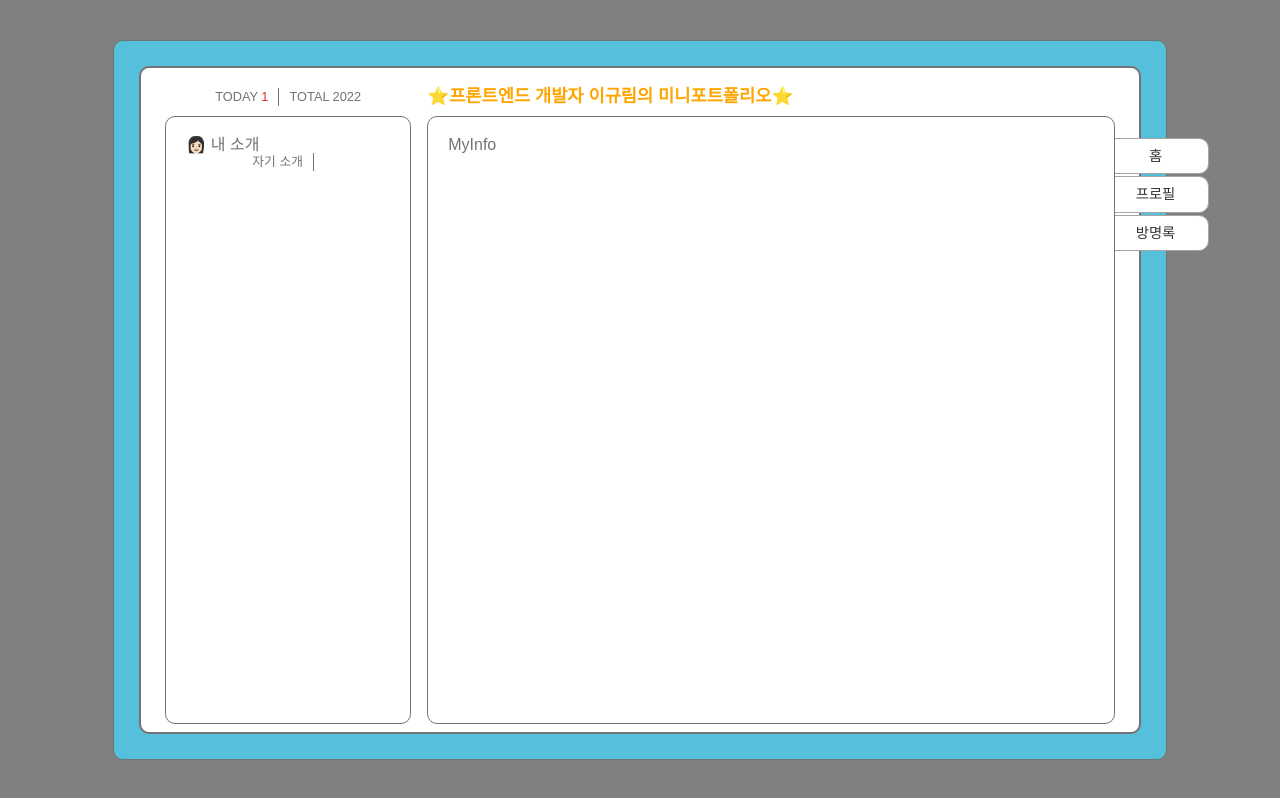
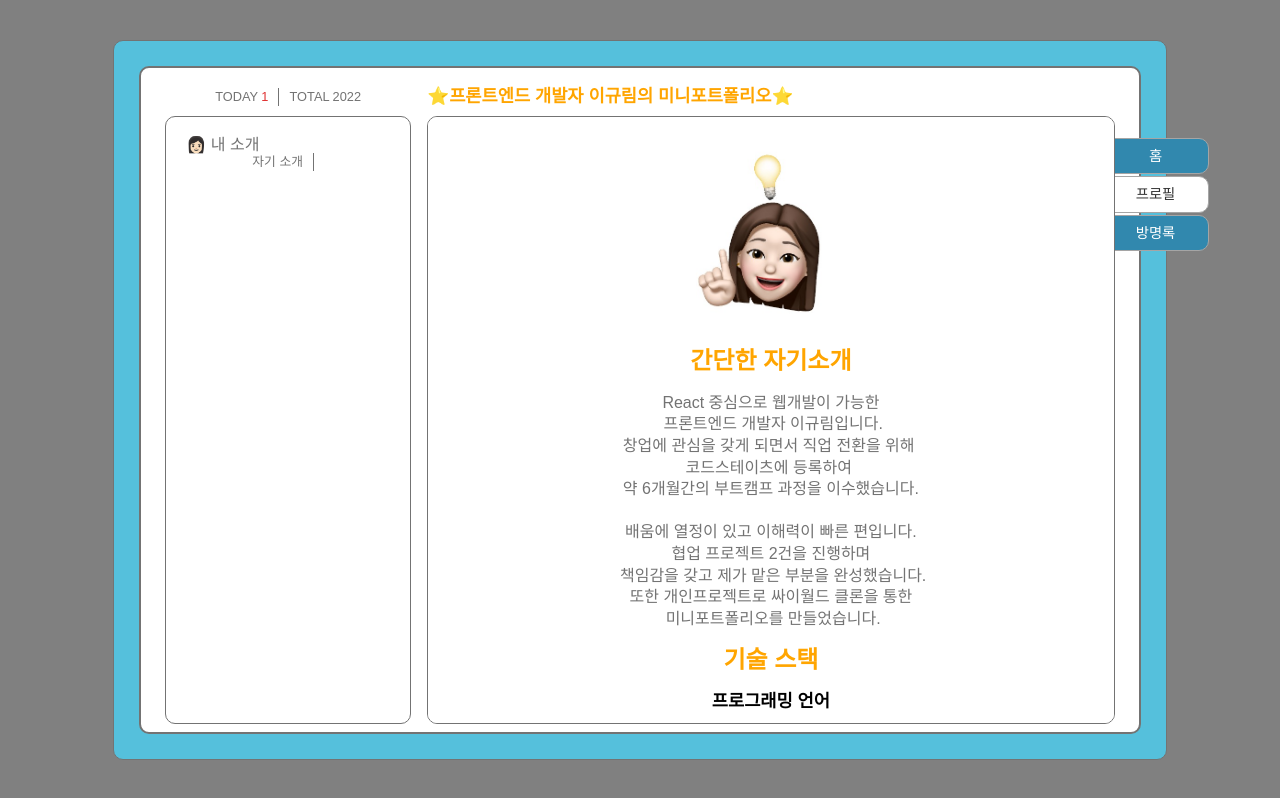
Before and after one commit to Kyoorim/project-danbi, a React (Create React App) app: page /aboutme in a window 1280 px wide. Built offline with nearby package versions, Linux system fonts and the light colour scheme; no server answers.

Commit message:
Feat: 프로필 페이지 완성

```diff
--- /dev/null
+++ b/src/asset/dummyMyInfo.js
@@ -0,0 +1,58 @@
+export const dummyMyInfo = [
+  {
+    id: 0,
+    title: '간단한 자기소개',
+    intro:
+      'React 중심으로 웹개발이 가능한\n 프론트엔드 개발자 이규림입니다.\n창업에 관심을 갖게 되면서 직업 전환을 위해 \n코드스테이츠에 등록하여 \n약 6개월간의 부트캠프 과정을 이수했습니다.\n\n배움에 열정이 있고 이해력이 빠른 편입니다.\n협업 프로젝트 2건을 진행하며\n 책임감을 갖고 제가 맡은 부분을 완성했습니다.\n또한 개인프로젝트로 싸이월드 클론을 통한\n 미니포트폴리오를 만들었습니다.',
+  },
+  {
+    id: 1,
+    title: '기술 스택',
+    name1: '프로그래밍 언어',
+    content1: 'Javascript, Typescript, HTML, CSS',
+    name2: '프레임워크 & 라이브러리',
+    content2: 'React, styled-components',
+    name3: 'Others',
+    content3: 'Git, Postman, Figma, Discord, Notion',
+  },
+  {
+    id: 2,
+    title: '프로젝트',
+    name1: 'Stack Overflow 클론:\nreact, styled-components',
+    content1:
+      '#백엔드와의 첫 공동프로젝트 #회원가입 및 로그인 구현 \n#게시판 CRUD 기능 중 Create 과 Read 기능 구현 ',
+    name2: '단비(단말기 비교사이트):\ntypescript, styled-components',
+    content2:
+      '#typescript 적용 #JWT토큰 및 쿠키 이용한 로그인 및 회원가입 구현',
+    name3: '싸이월드 미니포트폴리오:\njavascript, react, firebase',
+    content3:
+      '#첫 솔로 프로젝트 #firebase 적용\n# CRUD 전체 구현 및 사진업로드 기능 구현 ',
+  },
+  {
+    id: 3,
+    title: '경력',
+    name1: '프랑스국제전시협회 / 2018.06 - 2022.04',
+    content1: '프랑스전시회 한국 유치 및 홍보 담당 PM',
+    name3: '국가관세종합정보망운영연합회(CUPIA) / 2017.01 - 2018.06',
+    content3:
+      '전자통관 플랫폼 구축 사업 내 포탈(Portal)팀 프랑스어 통번역 담당',
+  },
+  {
+    id: 4,
+    title: '교육',
+    name1: '코드스테이츠 / 2022.04 - 2022.10 ',
+    content1: '소프트웨어 엔지니어링 부트캠프 - (프론트엔드 39기)',
+    name2: '고려대학교 / 2008.03 - 2014.02',
+    content2: '불어불문학 전공/ 경영학 이중전공 ',
+    name3: '한국외국어대학교 통번역대학원 한불과 / 2015.03 - 2017.02 ',
+    content3: '한불 국제회의통역 전공',
+  },
+  {
+    id: 5,
+    title: '기타',
+    name1: '영어🇺🇸',
+    content1: '★★★★☆',
+    name2: '프랑스어🇫🇷',
+    content2: '★★★★★',
+  },
+];
--- /dev/null
+++ b/src/components/AboutMeProfile/AnswerBox/index.js
@@ -0,0 +1,23 @@
+import React from 'react';
+import * as S from './style';
+
+const AnswerBox = ({ answer }) => {
+  return (
+    <S.Container>
+      <h1>{answer.title}</h1>
+      <p>{answer.intro}</p>
+      {!answer.intro && (
+        <>
+          <h2>{answer.name1}</h2>
+          <h3>{answer.content1}</h3>
+          <h2>{answer.name2}</h2>
+          <h3>{answer.content2}</h3>
+          <h2>{answer.name3}</h2>
+          <h3>{answer.content3}</h3>
+        </>
+      )}
+    </S.Container>
+  );
+};
+
+export default AnswerBox;
--- /dev/null
+++ b/src/components/AboutMeProfile/AnswerBox/style.js
@@ -0,0 +1,27 @@
+import styled from 'styled-components';
+
+export const Container = styled.li`
+  display: flex;
+  flex-direction: column;
+  justify-content: center;
+  align-items: center;
+  width: 90%;
+  line-height: 135%;
+  white-space: pre-wrap;
+  text-align: center;
+  h1 {
+    font-size: 1.5rem;
+    color: orange;
+    font-weight: 600;
+    padding: 20px 0px;
+  }
+
+  h2 {
+    font-size: 1.1rem;
+    font-weight: 600;
+    color: black;
+  }
+  h3 {
+    padding: 10px 0px 15px 0px;
+  }
+`;
--- a/src/components/AboutMeProfile/MyInfo/index.js
+++ b/src/components/AboutMeProfile/MyInfo/index.js
@@ -1,7 +1,19 @@
 import React from 'react';
+import * as S from './style';
+import profilepic from '../../../asset/profilepic.jpeg';
+import { dummyMyInfo } from '../../../asset/dummyMyInfo';
+import AnswerBox from '../AnswerBox';
 
 const MyInfo = () => {
-  <div>마이인포입니다</div>;
+  const myinfo = dummyMyInfo;
+  return (
+    <S.Container>
+      <img src={profilepic} />
+      {myinfo?.map((el) => (
+        <AnswerBox key={el.id} answer={el} />
+      ))}
+    </S.Container>
+  );
 };
 
 export default MyInfo;
--- /dev/null
+++ b/src/components/AboutMeProfile/MyInfo/style.js
@@ -0,0 +1,11 @@
+import styled from 'styled-components';
+
+export const Container = styled.ul`
+  display: flex;
+  flex-direction: column;
+  justify-content: center;
+  align-items: center;
+  img {
+    width: 30%;
+  }
+`;
--- a/src/components/BoardBox/index.js
+++ b/src/components/BoardBox/index.js
@@ -4,7 +4,7 @@ import { dbService, storageService } from '../../config';
 import { doc, deleteDoc, updateDoc } from 'firebase/firestore';
 import { deleteObject, ref } from 'firebase/storage';
 
-const BoardBox = ({ list, isOwner }) => {
+const BoardBox = ({ list, isOwner, isLoggedIn }) => {
   const [editing, setEditing] = useState(false);
   const [newText, setNewText] = useState(list.text);
 
@@ -82,7 +82,7 @@ const BoardBox = ({ list, isOwner }) => {
               <h4>{list.author}</h4>
               <span>({list.postedAt})</span>
             </div>
-            {isOwner && (
+            {isOwner && isLoggedIn && (
               <div>
                 <button onClick={toggleEditing}>수정 </button>
                 <span>|</span>
--- a/src/components/Layout/Card/style.js
+++ b/src/components/Layout/Card/style.js
@@ -11,12 +11,9 @@ export const Wrapper = styled.div`
   border-radius: 10px;
   background-color: white;
   box-sizing: border-box;
-  overflow-y: auto;
+  overflow-y: scroll;
   section {
     width: 100%;
     height: 100%;
   }
-  &::-webkit-scrollbar {
-    display: none;
-  }
 `;
--- a/src/components/Nav/index.js
+++ b/src/components/Nav/index.js
@@ -8,17 +8,26 @@ const Nav = () => {
       <S.Nav>
         <ul>
           <li>
-            <NavLink exact to="/" className="selected">
+            <NavLink
+              to="/"
+              className={({ isActive }) => (isActive ? 'selected' : '')}
+            >
               홈
             </NavLink>
           </li>
           <li>
-            <NavLink to="/aboutme" className="selected">
+            <NavLink
+              to="/aboutme"
+              className={({ isActive }) => (isActive ? 'selected' : '')}
+            >
               프로필
             </NavLink>
           </li>
           <li>
-            <NavLink to="/board" className="selected">
+            <NavLink
+              to="/board"
+              className={({ isActive }) => (isActive ? 'selected' : '')}
+            >
               방명록
             </NavLink>
           </li>
--- a/src/components/Nav/style.js
+++ b/src/components/Nav/style.js
@@ -11,13 +11,13 @@ export const Nav = styled.nav`
       width: 85px;
       margin-bottom: 2px;
       padding: 10px 10px 10px 15px;
-      background: var(--navColor);
       border: 1px solid #a5a5a5;
       border-radius: 10px;
-      color: #fff;
       font-size: 0.9rem;
       text-align: center;
       text-decoration: none;
+      background: var(--navColor);
+      color: #fff;
       &.selected {
         background: #fff;
         color: #333;
--- a/src/components/ProfileContent/index.js
+++ b/src/components/ProfileContent/index.js
@@ -1,4 +1,5 @@
 import React from 'react';
+import { useNavigate } from 'react-router-dom';
 import * as S from './style';
 import { authService } from '../../config';
 import { apiService } from '../../api';
@@ -7,6 +8,7 @@ import { MdMailOutline, MdLocationOn, MdPhoneIphone } from 'react-icons/md';
 import { TfiGithub, TfiWrite } from 'react-icons/tfi';
 
 const ProfileContent = ({ isLoggedIn, userObj }) => {
+  const navigate = useNavigate();
   const onSocialClick = async (e) => {
     try {
       await apiService.SocialLogin(e);
@@ -15,10 +17,11 @@ const ProfileContent = ({ isLoggedIn, userObj }) => {
       alert('로그인이 실패했습니다');
     }
   };
+
   const onLogoutClick = () => {
     authService.signOut();
-    isLoggedIn(false);
   };
+
   return (
     <S.FlexWrapper>
       <S.ProfileSection>
--- a/src/pages/AboutMe/index.js
+++ b/src/pages/AboutMe/index.js
@@ -16,7 +16,6 @@ const AboutMe = () => {
       </ProfileBar>
       <Main>
         <Card>
-          <div>MyInfo</div>
           <MyInfo />
         </Card>
       </Main>
--- a/src/pages/Board/index.js
+++ b/src/pages/Board/index.js
@@ -41,6 +41,7 @@ const Board = ({ userObj, isLoggedIn }) => {
               key={post.id}
               list={post}
               isOwner={post.creatorId === userObj?.uid}
+              isLoggedIn={isLoggedIn}
             />
           ))}
         </Card>
```
Also changed, not shown: src/asset/profilepic.jpeg (added).
